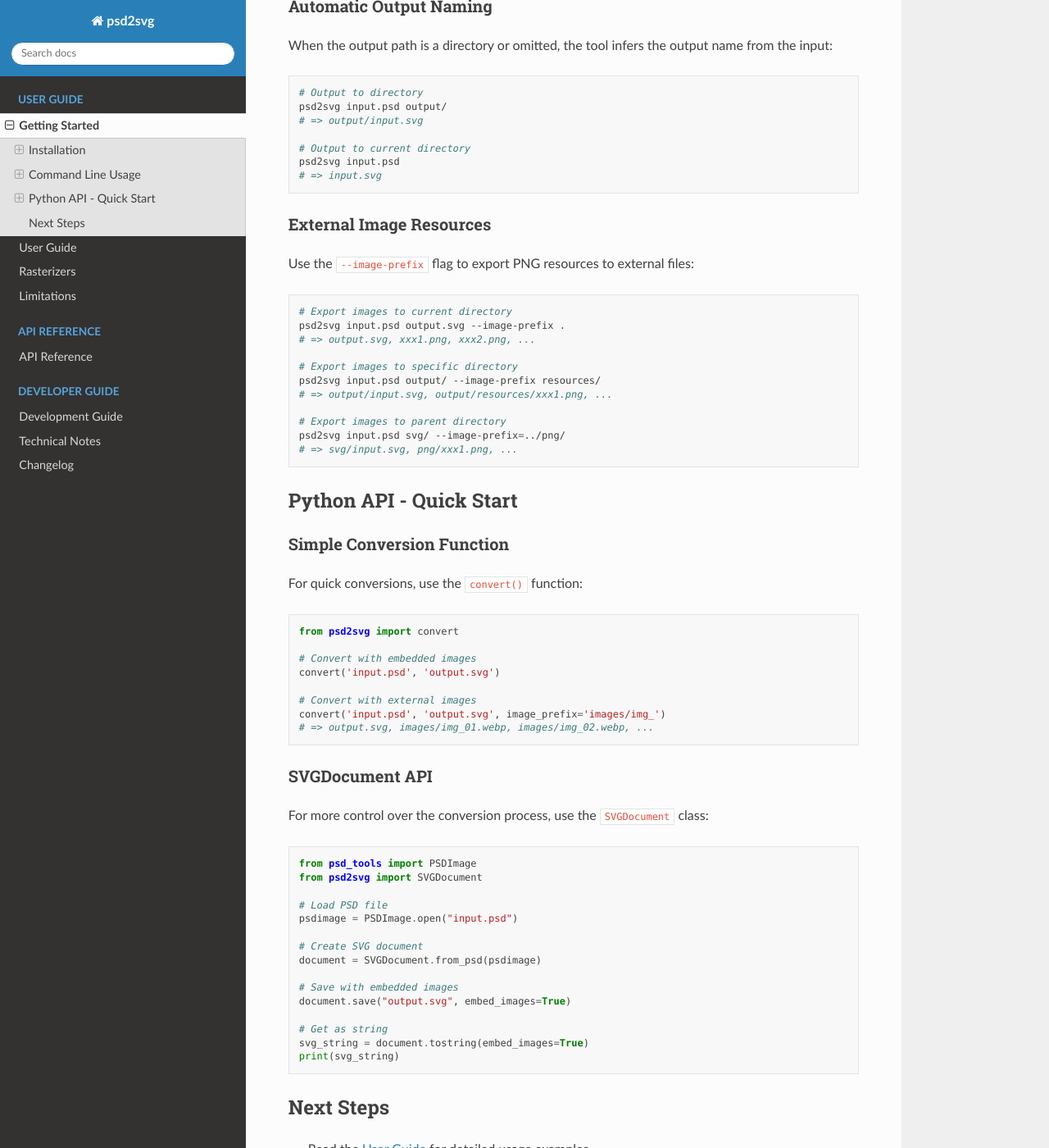
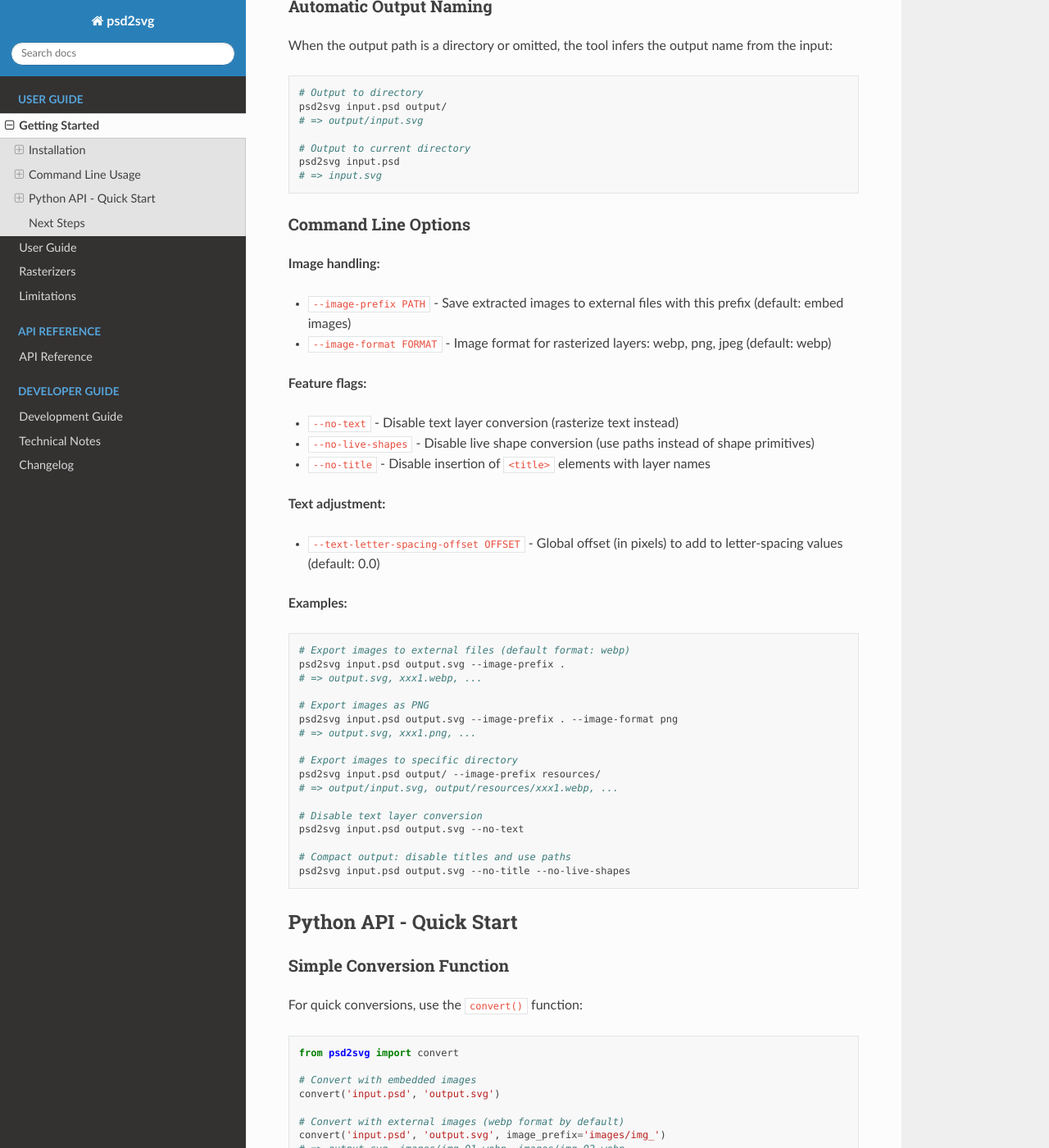
Before and after one commit to kyamagu/psd2svg, a Sphinx documentation site: the page built from docs/getting-started.rst, in a window 1280 px wide and 1400 px high, scrolled down 827 px. Shown: the whole window at 82% size. Built offline with Sphinx 7.4.7 and the Read the Docs theme 3.1.0, drawn with Linux system fonts in a browser that asks for light colours; some of the changed text lies outside the part shown.

Commit message:
Add new options to convert() function and CLI
This commit adds several new configuration options to both the convert()
function and CLI to give users more control over the conversion process.

**New convert() parameters:**
- enable_text (bool): Controls text layer conversion vs rasterization
- enable_live_shapes (bool): Controls live shape primitives vs paths
- enable_title (bool): Controls title element insertion (now exposed)
- image_format (str): Controls raster image format (webp/png/jpeg)
- text_letter_spacing_offset (float): Adjust letter spacing (now exposed)

**New CLI flags:**
- --no-text: Disable text layer conversion
- --no-live-shapes: Disable live shape conversion
- --no-title: Disable title elements
- --image-format {webp,png,jpeg}: Choose image format (default: webp)
- --text-letter-spacing-offset OFFSET: Adjust letter spacing

**Additional improvements:**
- JPEG format now properly handles RGBA images by converting to RGB with
  white background (JPEG doesn't support transparency)
- Added comprehensive test coverage for all new options
- Updated documentation in README.md and docs/getting-started.rst

**Design decisions:**
- Kept positive flags (enable_*) in Python API following Python conventions
- Used negative flags (--no-*) in CLI for better UX when disabling defaults
- All new parameters have sensible defaults for backward compatibility

🤖 Generated with [Claude Code](https://claude.com/claude-code)

Co-Authored-By: Claude <noreply@anthropic.com>

```diff
--- a/docs/getting-started.rst
+++ b/docs/getting-started.rst
@@ -50,24 +50,45 @@ When the output path is a directory or omitted, the tool infers the output name
    psd2svg input.psd
    # => input.svg
 
-External Image Resources
-~~~~~~~~~~~~~~~~~~~~~~~~
+Command Line Options
+~~~~~~~~~~~~~~~~~~~~
 
-Use the ``--image-prefix`` flag to export PNG resources to external files:
+**Image handling:**
+
+* ``--image-prefix PATH`` - Save extracted images to external files with this prefix (default: embed images)
+* ``--image-format FORMAT`` - Image format for rasterized layers: webp, png, jpeg (default: webp)
+
+**Feature flags:**
+
+* ``--no-text`` - Disable text layer conversion (rasterize text instead)
+* ``--no-live-shapes`` - Disable live shape conversion (use paths instead of shape primitives)
+* ``--no-title`` - Disable insertion of ``<title>`` elements with layer names
+
+**Text adjustment:**
+
+* ``--text-letter-spacing-offset OFFSET`` - Global offset (in pixels) to add to letter-spacing values (default: 0.0)
+
+**Examples:**
 
 .. code-block:: bash
 
-   # Export images to current directory
+   # Export images to external files (default format: webp)
    psd2svg input.psd output.svg --image-prefix .
-   # => output.svg, xxx1.png, xxx2.png, ...
+   # => output.svg, xxx1.webp, ...
+
+   # Export images as PNG
+   psd2svg input.psd output.svg --image-prefix . --image-format png
+   # => output.svg, xxx1.png, ...
 
    # Export images to specific directory
    psd2svg input.psd output/ --image-prefix resources/
-   # => output/input.svg, output/resources/xxx1.png, ...
+   # => output/input.svg, output/resources/xxx1.webp, ...
 
-   # Export images to parent directory
-   psd2svg input.psd svg/ --image-prefix=../png/
-   # => svg/input.svg, png/xxx1.png, ...
+   # Disable text layer conversion
+   psd2svg input.psd output.svg --no-text
+
+   # Compact output: disable titles and use paths
+   psd2svg input.psd output.svg --no-title --no-live-shapes
 
 Python API - Quick Start
 -------------------------
@@ -84,9 +105,22 @@ For quick conversions, use the ``convert()`` function:
    # Convert with embedded images
    convert('input.psd', 'output.svg')
 
-   # Convert with external images
+   # Convert with external images (webp format by default)
    convert('input.psd', 'output.svg', image_prefix='images/img_')
    # => output.svg, images/img_01.webp, images/img_02.webp, ...
+
+   # Convert with external PNG images
+   convert('input.psd', 'output.svg', image_prefix='images/img_', image_format='png')
+   # => output.svg, images/img_01.png, images/img_02.png, ...
+
+   # Disable text layer conversion (rasterize text instead)
+   convert('input.psd', 'output.svg', enable_text=False)
+
+   # Disable live shapes (use paths instead)
+   convert('input.psd', 'output.svg', enable_live_shapes=False)
+
+   # Disable title elements and adjust letter spacing
+   convert('input.psd', 'output.svg', enable_title=False, text_letter_spacing_offset=-0.015)
 
 SVGDocument API
 ~~~~~~~~~~~~~~~
```
Also changed, not shown: README.md (+41 -9 lines), 4 other files.
